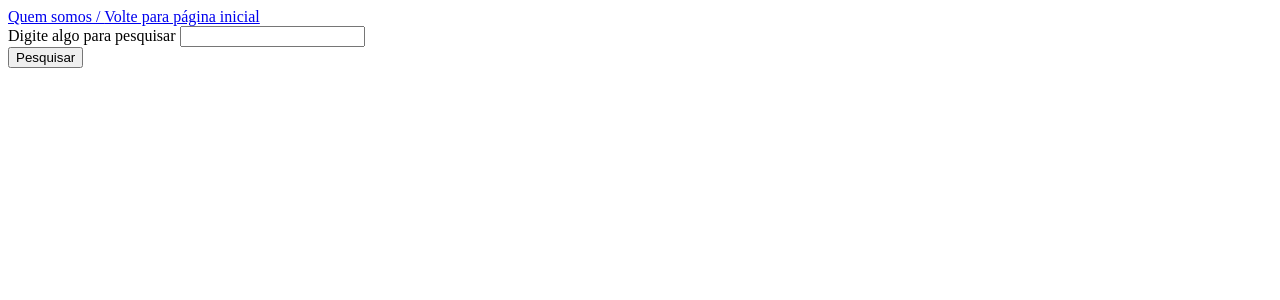
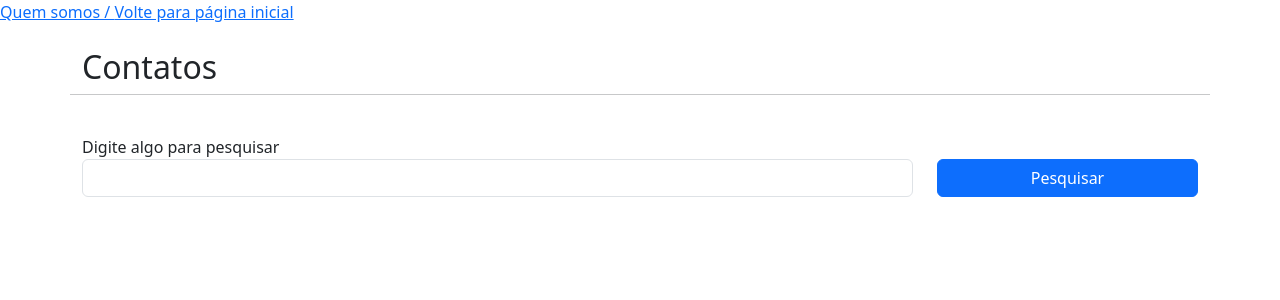
Before and after one commit to JosemirFarias/Flask-python, a Flask app: template Flask Udemy/app/templates/contato.html in a window 1280 px wide. Shown: the top 300 px of the page. Run offline with Flask 3, Linux system fonts and the light colour scheme; the template is opened without the code that fills it, so the values that code supplies are empty.

Commit message:
Cont. formulários

```diff
--- a/Flask Udemy/app/templates/contato.html
+++ b/Flask Udemy/app/templates/contato.html
@@ -4,6 +4,7 @@
     <meta charset="UTF-8">
     <meta name="viewport" content="width=device-width, initial-scale=1.0">
     <title>Contatos</title>
+    <link href="https://cdn.jsdelivr.net/npm/bootstrap@5.3.3/dist/css/bootstrap.min.css" rel="stylesheet" integrity="sha384-QWTKZyjpPEjISv5WaRU9OFeRpok6YctnYmDr5pNlyT2bRjXh0JMhjY6hW+ALEwIH" crossorigin="anonymous">
 </head>
 
 <body>
@@ -12,19 +13,22 @@
         <a href="{{url_for('homepage')}}">Volte para página inicial</a> <!--link para a página principal-->
     </div>
 
-    <div class="conteiner">  <!--conteiner é uma classe do bootstrap-->
-        <div class="row">   <!--divi com a classe row-->
-            <form action="" method="get">  <!--form com action vazio e method get-->
-                <div class="col=9">
+    <div class="container">  <!--conteiner é uma classe do bootstrap-->
+        <div class="row mt-4">   <!--divi com a classe row-->
+            <h2>Contatos</h2>  <!--título-->
+            <hr>  <!--linha horizontal-->
+        </div>
+            <form action="" method="post" class="row mt-4">  <!--form com action vazio e method get classe row para colocar o botão na mesma linha orizontal da barra de pesquisa-->
+                <div class="col-9">
                     Digite algo para pesquisar
                     <input type="text" name="pesquisa" id="" class="form-control">
                 </div>
-                <div class="col=3">
-                    <button type="submit">Pesquisar</button>  <!--botão de submit para pesquisa-->
+                <div class="col-3">
+                    <button type="submit" class="btn btn-primary mt-4 col-12">Pesquisar</button>  <!--botão de submit para pesquisa o mt regula a altura do botão e o col a largura-->
                 </div>
             </form>
-        </div>
+
     </div>
-
+    <script src="https://cdn.jsdelivr.net/npm/bootstrap@5.3.3/dist/js/bootstrap.bundle.min.js" integrity="sha384-YvpcrYf0tY3lHB60NNkmXc5s9fDVZLESaAA55NDzOxhy9GkcIdslK1eN7N6jIeHz" crossorigin="anonymous"></script>
 </body>
 </html>
```
Also changed, not shown: Flask Udemy/app/views.py (+9 -3 lines).
